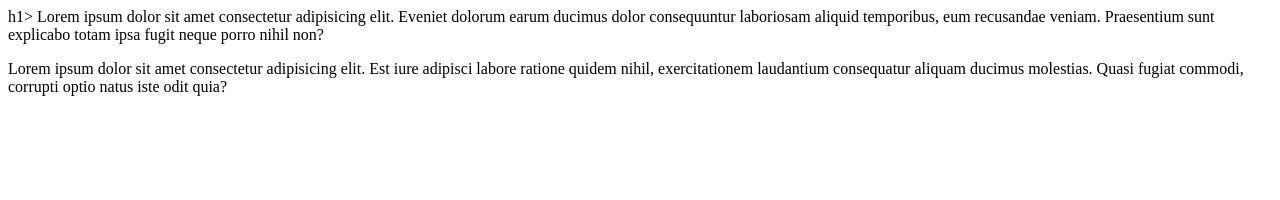
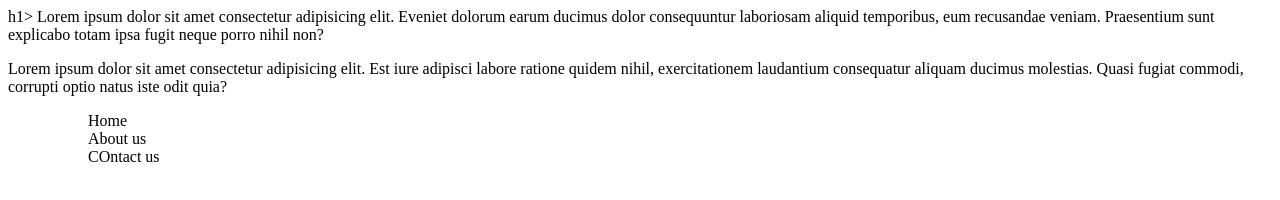
Before and after one commit to Abzal-Sharipov/learn-git, a plain HTML site: page index.html in a window 1280 px wide. Drawn offline with Linux system fonts and the light colour scheme.

Commit message:
add a list

```diff
--- a/index.html
+++ b/index.html
@@ -8,5 +8,10 @@
 <body>
     h1> Lorem ipsum dolor sit amet consectetur adipisicing elit. Eveniet dolorum earum ducimus dolor consequuntur laboriosam aliquid temporibus, eum recusandae veniam. Praesentium sunt explicabo totam ipsa fugit neque porro nihil non?
     <p>Lorem ipsum dolor sit amet consectetur adipisicing elit. Est iure adipisci labore ratione quidem nihil, exercitationem laudantium consequatur aliquam ducimus molestias. Quasi fugiat commodi, corrupti optio natus iste odit quia?</p>
+    <ul>
+        <ul>Home</ul>
+        <ul>About us </ul>
+        <ul>COntact us</ul>
+    </ul>
 </body>
 </html>
```
